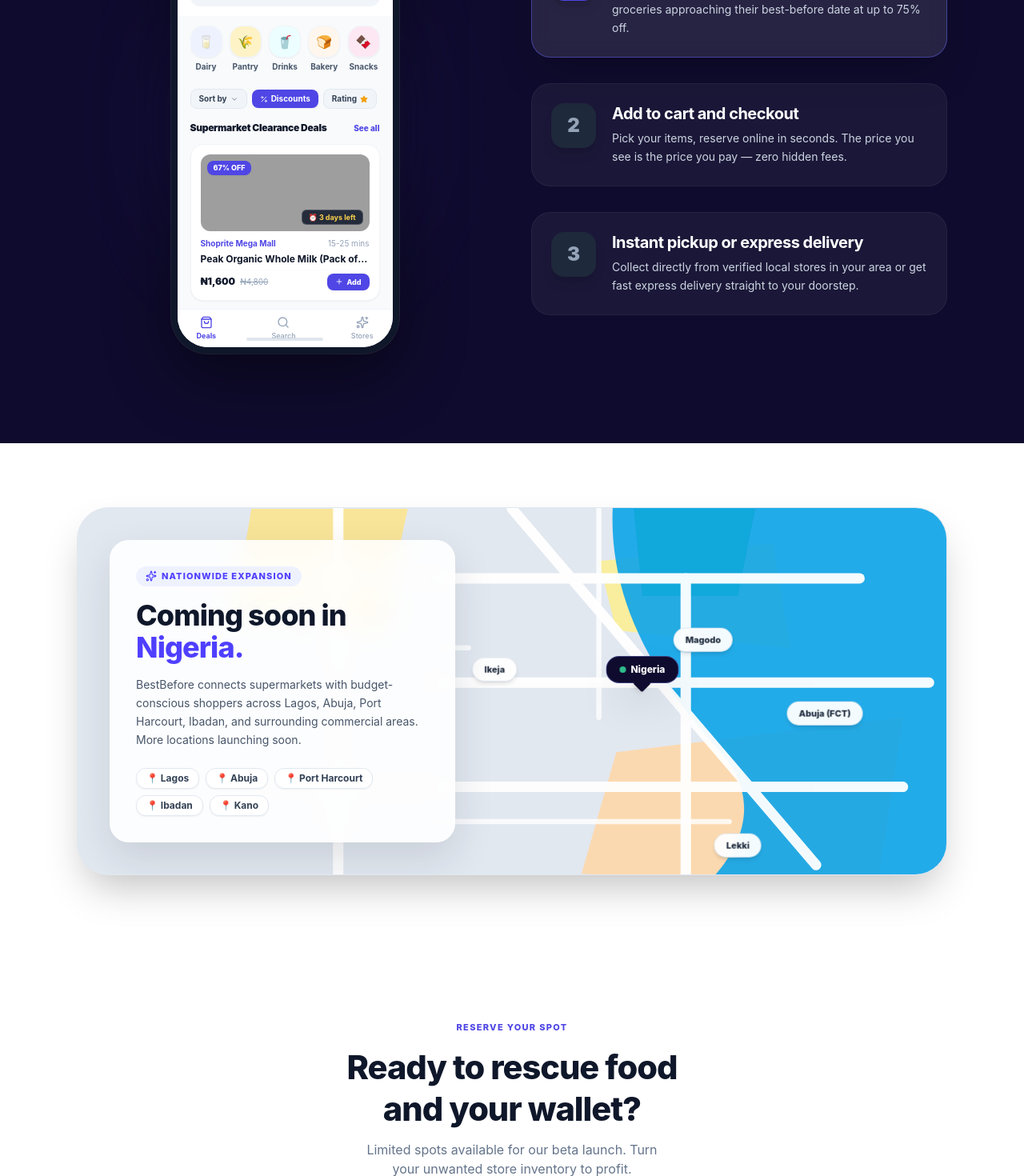
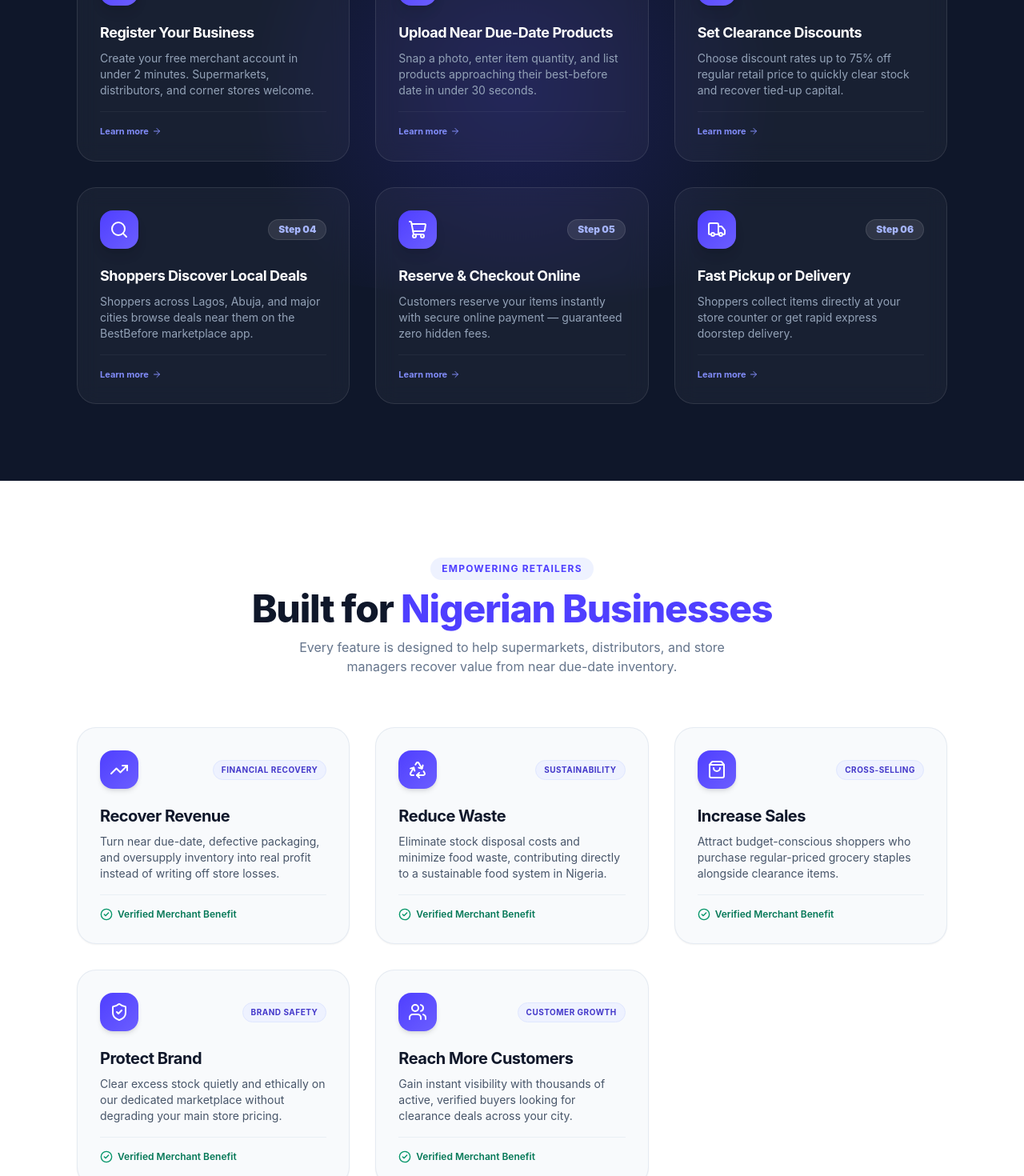
Before and after one commit to muwagunprecious/new-best-befoe, a Next.js app: page / in a window 1280 px wide. Shown: the part 1180-2650 px from the top of the page at 80% size. Built offline with nearby package versions, Linux system fonts and the light colour scheme; grey boxes are pictures that could not be loaded.

Commit message:
feat: added 6-step how it works section and built for nigerian businesses section

```diff
--- a/src/app/page.tsx
+++ b/src/app/page.tsx
@@ -1,5 +1,7 @@
 import Navbar from "@/components/Navbar";
 import Hero from "@/components/Hero";
+import SixStepsSection from "@/components/SixStepsSection";
+import BuiltForNigerianBusinesses from "@/components/BuiltForNigerianBusinesses";
 import HowToOrderSection from "@/components/HowToOrderSection";
 import CoverageMapSection from "@/components/CoverageMapSection";
 import WaitlistForm from "@/components/WaitlistForm";
@@ -11,6 +13,8 @@ export default function Home() {
       <Navbar />
       <main>
         <Hero />
+        <SixStepsSection />
+        <BuiltForNigerianBusinesses />
         <HowToOrderSection />
         <CoverageMapSection />
         <WaitlistForm />
--- /dev/null
+++ b/src/components/BuiltForNigerianBusinesses.tsx
@@ -0,0 +1,113 @@
+"use client";
+
+import { motion } from "framer-motion";
+import {
+  TrendingUp,
+  Recycle,
+  ShoppingBag,
+  ShieldCheck,
+  Users,
+  CheckCircle2,
+} from "lucide-react";
+
+export default function BuiltForNigerianBusinesses() {
+  const pillars = [
+    {
+      title: "Recover Revenue",
+      description: "Turn near due-date, defective packaging, and oversupply inventory into real profit instead of writing off store losses.",
+      icon: TrendingUp,
+      badge: "Financial Recovery",
+    },
+    {
+      title: "Reduce Waste",
+      description: "Eliminate stock disposal costs and minimize food waste, contributing directly to a sustainable food system in Nigeria.",
+      icon: Recycle,
+      badge: "Sustainability",
+    },
+    {
+      title: "Increase Sales",
+      description: "Attract budget-conscious shoppers who purchase regular-priced grocery staples alongside clearance items.",
+      icon: ShoppingBag,
+      badge: "Cross-Selling",
+    },
+    {
+      title: "Protect Brand",
+      description: "Clear excess stock quietly and ethically on our dedicated marketplace without degrading your main store pricing.",
+      icon: ShieldCheck,
+      badge: "Brand Safety",
+    },
+    {
+      title: "Reach More Customers",
+      description: "Gain instant visibility with thousands of active, verified buyers looking for clearance deals across your city.",
+      icon: Users,
+      badge: "Customer Growth",
+    },
+  ];
+
+  return (
+    <section id="built-for-businesses" className="py-24 bg-white text-slate-900">
+      <div className="mx-auto max-w-6xl px-5 sm:px-8">
+
+        {/* Section Header */}
+        <div className="text-center mb-16 space-y-3">
+          <div
+            className="inline-flex items-center gap-2 text-xs font-bold uppercase tracking-widest px-3.5 py-1.5 rounded-full"
+            style={{ background: "#EEF2FF", color: "#4F3FFF" }}
+          >
+            Empowering Retailers
+          </div>
+          <h2 className="text-3xl sm:text-4xl lg:text-5xl font-extrabold text-slate-900 tracking-tight">
+            Built for <span style={{ color: "#4F3FFF" }}>Nigerian Businesses</span>
+          </h2>
+          <p className="text-slate-500 text-sm sm:text-base max-w-xl mx-auto leading-relaxed">
+            Every feature is designed to help supermarkets, distributors, and store managers recover value from near due-date inventory.
+          </p>
+        </div>
+
+        {/* 5 Pillars Grid */}
+        <div className="grid grid-cols-1 md:grid-cols-2 lg:grid-cols-3 gap-6 sm:gap-8">
+          {pillars.map((item, idx) => {
+            const Icon = item.icon;
+            return (
+              <motion.div
+                key={item.title}
+                initial={{ opacity: 0, y: 24 }}
+                whileInView={{ opacity: 1, y: 0 }}
+                viewport={{ once: true }}
+                transition={{ duration: 0.45, delay: idx * 0.08 }}
+                className="bg-slate-50 rounded-3xl p-7 border border-slate-200/80 shadow-sm hover:shadow-xl hover:border-indigo-200 transition-all flex flex-col justify-between group"
+              >
+                <div>
+                  <div className="flex items-center justify-between mb-5">
+                    <div
+                      className="w-12 h-12 rounded-2xl flex items-center justify-center text-white shadow-md transition-transform group-hover:scale-105"
+                      style={{ background: "linear-gradient(135deg, #4F3FFF, #6B5EFF)" }}
+                    >
+                      <Icon className="w-6 h-6 text-white" />
+                    </div>
+                    <span className="text-[10px] font-bold uppercase tracking-wider px-2.5 py-1 rounded-full bg-indigo-50 text-indigo-700 border border-indigo-100">
+                      {item.badge}
+                    </span>
+                  </div>
+
+                  <h3 className="text-xl font-bold text-slate-900 tracking-tight mb-2 group-hover:text-indigo-600 transition-colors">
+                    {item.title}
+                  </h3>
+                  <p className="text-slate-600 text-xs sm:text-sm leading-relaxed">
+                    {item.description}
+                  </p>
+                </div>
+
+                <div className="pt-4 mt-4 border-t border-slate-200/60 flex items-center gap-1.5 text-xs font-semibold text-emerald-700">
+                  <CheckCircle2 className="w-4 h-4 text-emerald-600" />
+                  <span>Verified Merchant Benefit</span>
+                </div>
+              </motion.div>
+            );
+          })}
+        </div>
+
+      </div>
+    </section>
+  );
+}
--- /dev/null
+++ b/src/components/SixStepsSection.tsx
@@ -0,0 +1,131 @@
+"use client";
+
+import { motion } from "framer-motion";
+import {
+  Store,
+  UploadCloud,
+  Tag,
+  Search,
+  ShoppingCart,
+  Truck,
+  ArrowRight,
+} from "lucide-react";
+
+export default function SixStepsSection() {
+  const steps = [
+    {
+      num: 1,
+      icon: Store,
+      title: "Register Your Business",
+      description: "Create your free merchant account in under 2 minutes. Supermarkets, distributors, and corner stores welcome.",
+    },
+    {
+      num: 2,
+      icon: UploadCloud,
+      title: "Upload Near Due-Date Products",
+      description: "Snap a photo, enter item quantity, and list products approaching their best-before date in under 30 seconds.",
+    },
+    {
+      num: 3,
+      icon: Tag,
+      title: "Set Clearance Discounts",
+      description: "Choose discount rates up to 75% off regular retail price to quickly clear stock and recover tied-up capital.",
+    },
+    {
+      num: 4,
+      icon: Search,
+      title: "Shoppers Discover Local Deals",
+      description: "Shoppers across Lagos, Abuja, and major cities browse deals near them on the BestBefore marketplace app.",
+    },
+    {
+      num: 5,
+      icon: ShoppingCart,
+      title: "Reserve & Checkout Online",
+      description: "Customers reserve your items instantly with secure online payment — guaranteed zero hidden fees.",
+    },
+    {
+      num: 6,
+      icon: Truck,
+      title: "Fast Pickup or Delivery",
+      description: "Shoppers collect items directly at your store counter or get rapid express doorstep delivery.",
+    },
+  ];
+
+  return (
+    <section id="how-it-works" className="py-24 bg-slate-900 text-white relative overflow-hidden">
+      {/* Background ambient lighting */}
+      <div
+        className="absolute top-1/2 left-1/2 -translate-x-1/2 -translate-y-1/2 w-[800px] h-[500px] rounded-full pointer-events-none opacity-20"
+        style={{ background: "radial-gradient(circle, #4F3FFF 0%, transparent 70%)" }}
+      />
+
+      <div className="relative mx-auto max-w-6xl px-5 sm:px-8 z-10">
+
+        {/* Section Header */}
+        <div className="text-center mb-16 space-y-3">
+          <div
+            className="inline-flex items-center gap-2 text-xs font-bold uppercase tracking-widest px-4 py-1.5 rounded-full"
+            style={{ background: "rgba(79,63,255,0.25)", color: "#A5B4FC", border: "1px solid rgba(165,180,252,0.2)" }}
+          >
+            Simple & Transparent
+          </div>
+          <h2 className="text-3xl sm:text-4xl lg:text-5xl font-extrabold text-white tracking-tight">
+            How it works in <span style={{ color: "#A5B4FC" }}>6 easy steps</span>
+          </h2>
+          <p className="text-slate-400 text-sm sm:text-base max-w-xl mx-auto leading-relaxed">
+            From listing near due-date inventory to collecting cash — seamless for stores and shoppers alike.
+          </p>
+        </div>
+
+        {/* 6 Steps Grid */}
+        <div className="grid grid-cols-1 md:grid-cols-2 lg:grid-cols-3 gap-6 sm:gap-8">
+          {steps.map((step, idx) => {
+            const Icon = step.icon;
+            return (
+              <motion.div
+                key={step.num}
+                initial={{ opacity: 0, y: 24 }}
+                whileInView={{ opacity: 1, y: 0 }}
+                viewport={{ once: true }}
+                transition={{ duration: 0.45, delay: idx * 0.08 }}
+                className="relative rounded-3xl p-6 sm:p-7 border border-white/10 flex flex-col justify-between group hover:border-indigo-500/50 transition-all duration-300"
+                style={{
+                  background: "rgba(255, 255, 255, 0.04)",
+                  backdropFilter: "blur(12px)",
+                }}
+              >
+                <div>
+                  {/* Top bar with Step badge & Icon */}
+                  <div className="flex items-center justify-between mb-5">
+                    <div
+                      className="w-12 h-12 rounded-2xl flex items-center justify-center text-white shadow-lg transition-transform group-hover:scale-110"
+                      style={{ background: "linear-gradient(135deg, #4F3FFF, #6B5EFF)" }}
+                    >
+                      <Icon className="w-6 h-6" />
+                    </div>
+                    <span className="text-xs font-black px-3 py-1 rounded-full bg-white/10 text-indigo-300 border border-white/10">
+                      Step 0{step.num}
+                    </span>
+                  </div>
+
+                  <h3 className="text-lg font-bold text-white tracking-tight mb-2 group-hover:text-indigo-300 transition-colors">
+                    {step.title}
+                  </h3>
+                  <p className="text-slate-400 text-xs sm:text-sm leading-relaxed">
+                    {step.description}
+                  </p>
+                </div>
+
+                <div className="pt-4 mt-4 border-t border-white/5 flex items-center gap-1 text-[11px] font-bold text-indigo-400">
+                  <span>Learn more</span>
+                  <ArrowRight className="w-3 h-3 transition-transform group-hover:translate-x-1" />
+                </div>
+              </motion.div>
+            );
+          })}
+        </div>
+
+      </div>
+    </section>
+  );
+}
```
